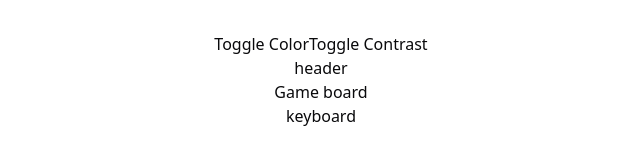
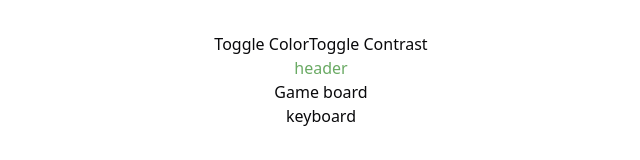
Before and after one commit to nramkissoon/not-wordle, a React (Vite) app: page / in a window 1280 px wide. Shown: the top 160 px of the page, without its empty margins (319-959 px from the left). Built offline with nearby package versions, Linux system fonts and the light colour scheme.

Commit message:
re add tailwind config

```diff
--- a/tailwind.config.js
+++ b/tailwind.config.js
@@ -1,11 +1,12 @@
 /** @type {import('tailwindcss').Config} */
+const plugin = require("tailwindcss/plugin");
 module.exports = {
   darkMode: ["class"],
   content: [
-    './pages/**/*.{ts,tsx}',
-    './components/**/*.{ts,tsx}',
-    './app/**/*.{ts,tsx}',
-    './src/**/*.{ts,tsx}',
+    "./pages/**/*.{ts,tsx}",
+    "./components/**/*.{ts,tsx}",
+    "./app/**/*.{ts,tsx}",
+    "./src/**/*.{ts,tsx}",
   ],
   prefix: "",
   theme: {
@@ -18,6 +19,30 @@ module.exports = {
     },
     extend: {
       colors: {
+        correct: {
+          light: "#6aaa64",
+          dark: "#538d4e",
+          hc: "#f5793a",
+          hc_dark: "#f5793a",
+        },
+        absent: {
+          light: "#787c7e",
+          dark: "#3a3a3c",
+          hc: "#787c7e",
+          hc_dark: "#3a3a3c",
+        },
+        present: {
+          light: "#c9b458",
+          dark: "#b59f3b",
+          hc: "#85c0f9",
+          hc_dark: "#85c0f9",
+        },
+        keyboard: {
+          light: "#d3d6da",
+          dark: "#818384",
+          hc: "#d3d6da",
+          hc_dark: "#818384",
+        },
         border: "hsl(var(--border))",
         input: "hsl(var(--input))",
         ring: "hsl(var(--ring))",
@@ -73,5 +98,12 @@ module.exports = {
       },
     },
   },
-  plugins: [require("tailwindcss-animate")],
-}
+  plugins: [
+    require("tailwindcss-animate"),
+    plugin(function ({ addVariant }) {
+      addVariant("high-contrast", "&:is(.high-contrast *)");
+      addVariant("high-contrast-dark", "&:is(.high-contrast-dark *)");
+      addVariant("light", "&:is(.light *)");
+    }),
+  ],
+};
```
